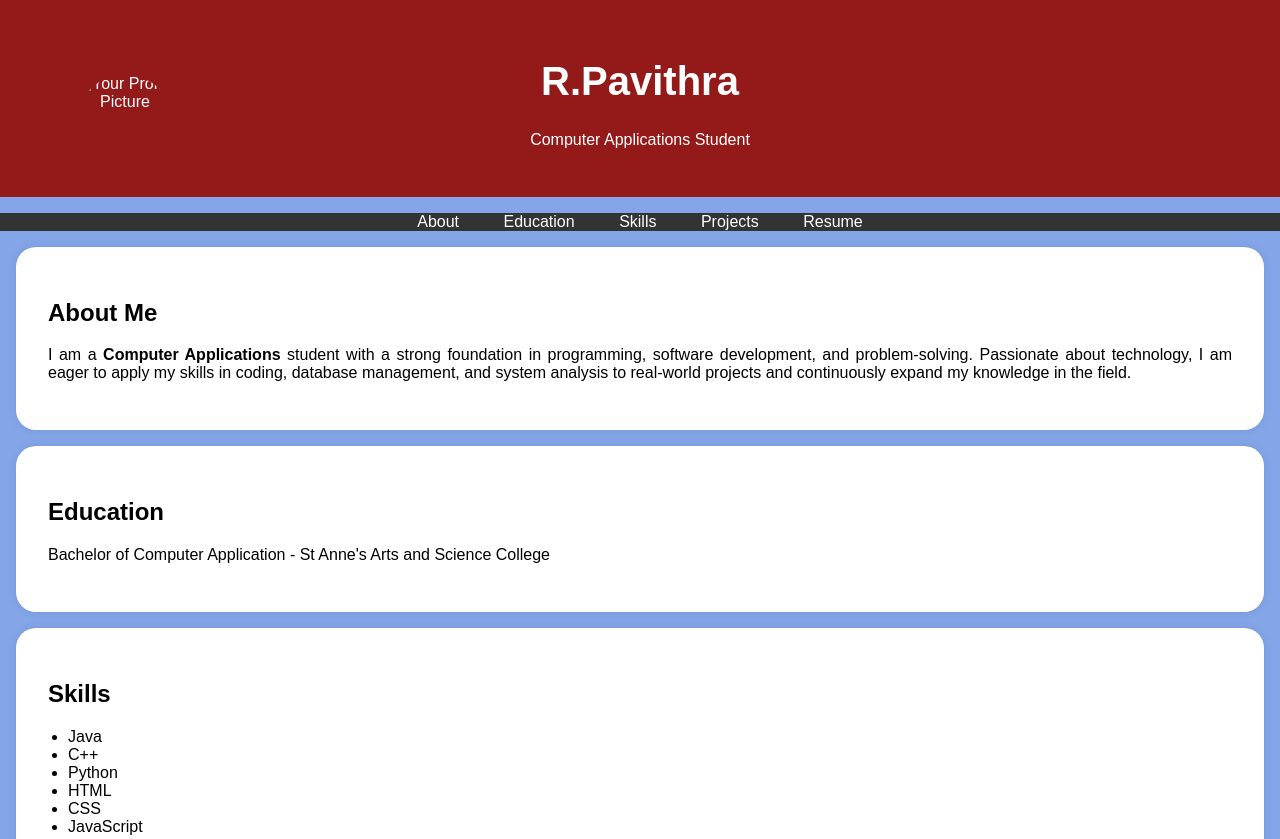
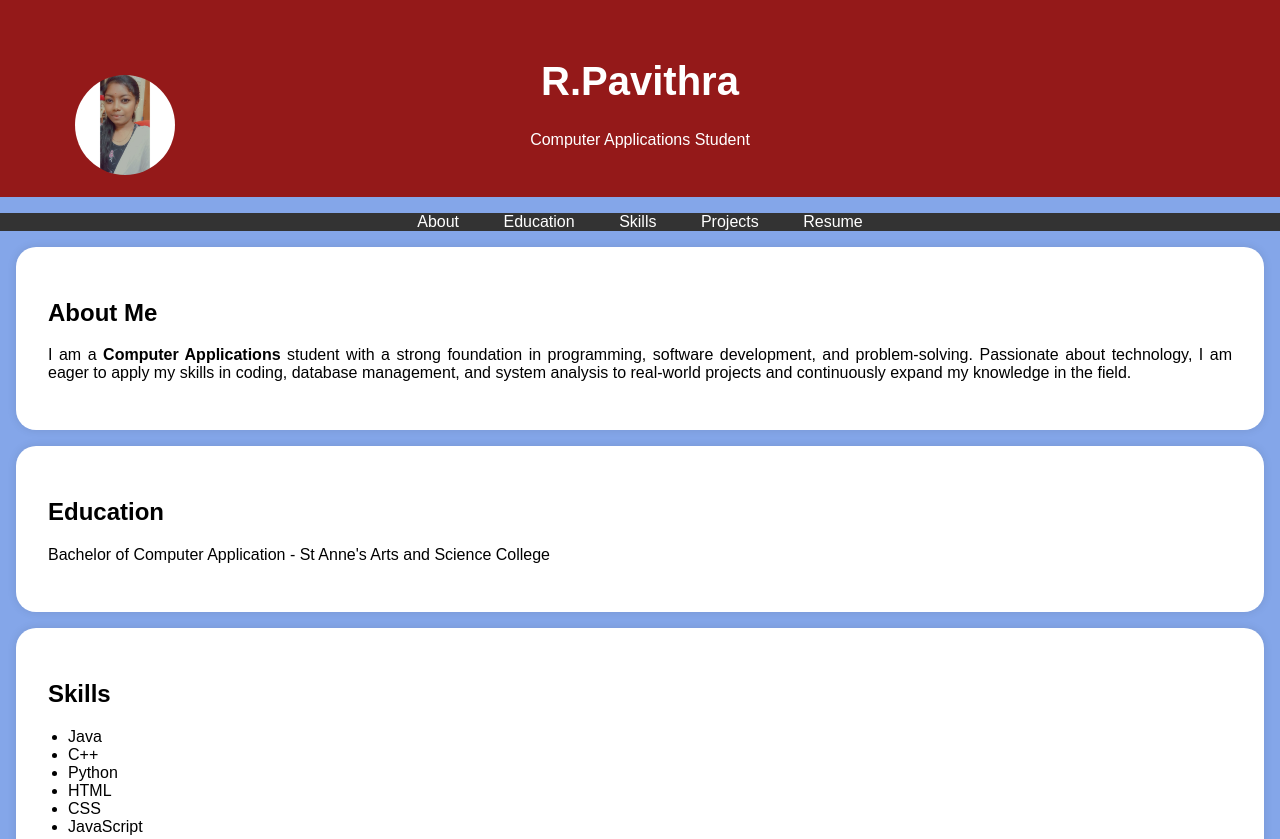
Before and after one commit to pavithra825/portfolio, a plain HTML site: page index.html in a window 1280 px wide. Shown: the top 839 px of the page. Drawn offline with Linux system fonts and the light colour scheme.

Commit message:
Update index.html

```diff
--- a/index.html
+++ b/index.html
@@ -95,7 +95,7 @@
     <header>
         <div class="header-content">
             <!-- Add your profile picture here -->
-            <img src="C:\Users\Prahathi\Pictures\pabi.jpg" alt="Your Profile Picture" class="profile-picture">
+            <img src="pavi.jpg" alt="Your Profile Picture" class="profile-picture">
             <h1>R.Pavithra</h1>
             <p>Computer Applications Student</p>
         </div>
```
